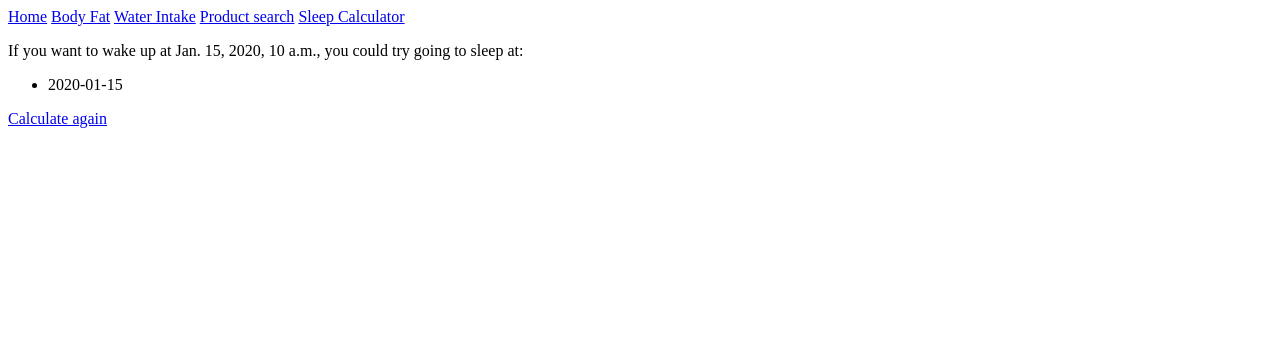
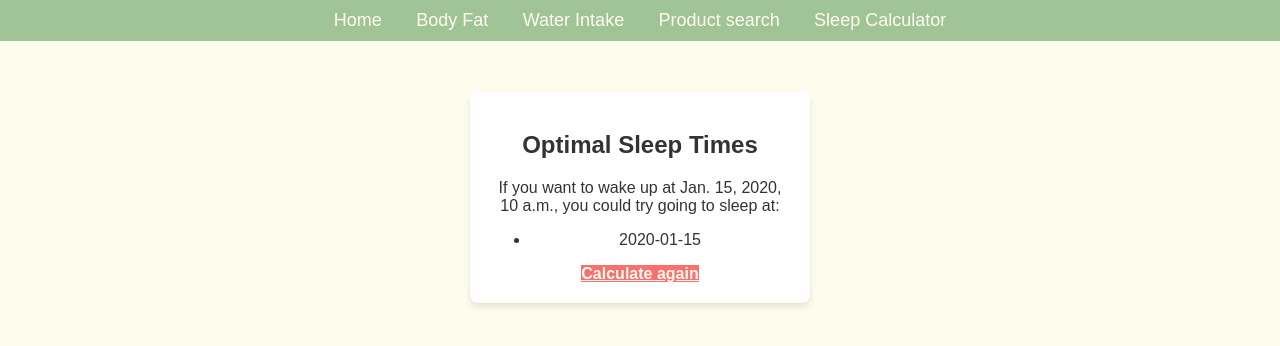
Before and after one commit to ganyashree28/Well_Tracker, a Django app: template calculator/templates/calculator/sleep_times.html in a window 1280 px wide. Shown: the top 346 px of the page. Run offline with Django 3.2, Linux system fonts and the light colour scheme; the template is opened without the code that fills it: most values are stand-ins (such as "Sample title", 1, 10 or a date in 2020).

Commit message:
Update sleep_times.html

```diff
--- a/calculator/templates/calculator/sleep_times.html
+++ b/calculator/templates/calculator/sleep_times.html
@@ -1,16 +1,73 @@
-<!-- templates/calculator/sleep_times.html -->
 {% extends 'calculator/base.html' %}
 
 {% block content %}
 <!-- sleep_times.html -->
 
-<p>If you want to wake up at {{ desired_wakeup_time }}, you could try going to sleep at:</p>
-<ul>
-    {% for time in sleep_times %}
-    <li>{{ time }}</li>
-    {% endfor %}
-</ul>
+<style>
+    body {
+        font-family: 'Arial', sans-serif;
+        margin: 0;
+        padding: 0;
+        background-color: #FEFDED;
+        color: #333;
+    }
 
-<a href="{% url 'sleep_calculator' %}">Calculate again</a>
+    nav {
+        background-color: #A1C398;
+        padding: 10px 0;
+        text-align: center;
+    }
+
+    nav a {
+        color: #FEFDED;
+        margin: 0 15px;
+        text-decoration: none;
+        font-size: 18px;
+        transition: color 0.3s ease;
+    }
+
+    nav a:hover {
+        color: #FA7070;
+    }
+
+    .container {
+        max-width: 300px;
+        margin: 50px auto;
+        padding: 20px;
+        background: #fff;
+        border-radius: 8px;
+        box-shadow: 0 4px 6px rgba(0, 0, 0, 0.1);
+        text-align: center;
+    }
+
+    .button {
+            background-color: #FA7070;
+            color: #FEFDED;
+            font-weight: bold;
+            border: none;
+            margin-top: 20px;
+            cursor: pointer;
+            transition: background-color 0.3s ease;
+        }
+
+    .button:hover {
+            background-color: #C6EBC5;
+        }
+
+    /* ... rest of your styles ... */
+</style>
+
+
+
+<div class="container">
+    <h2>Optimal Sleep Times</h2>
+    <p>If you want to wake up at {{ desired_wakeup_time }}, you could try going to sleep at:</p>
+    <ul>
+        {% for time in sleep_times %}
+        <li>{{ time }}</li>
+        {% endfor %}
+    </ul>
+    <a href="{% url 'sleep_calculator' %}" class="button">Calculate again</a>
+</div>
 
 {% endblock %}
```
